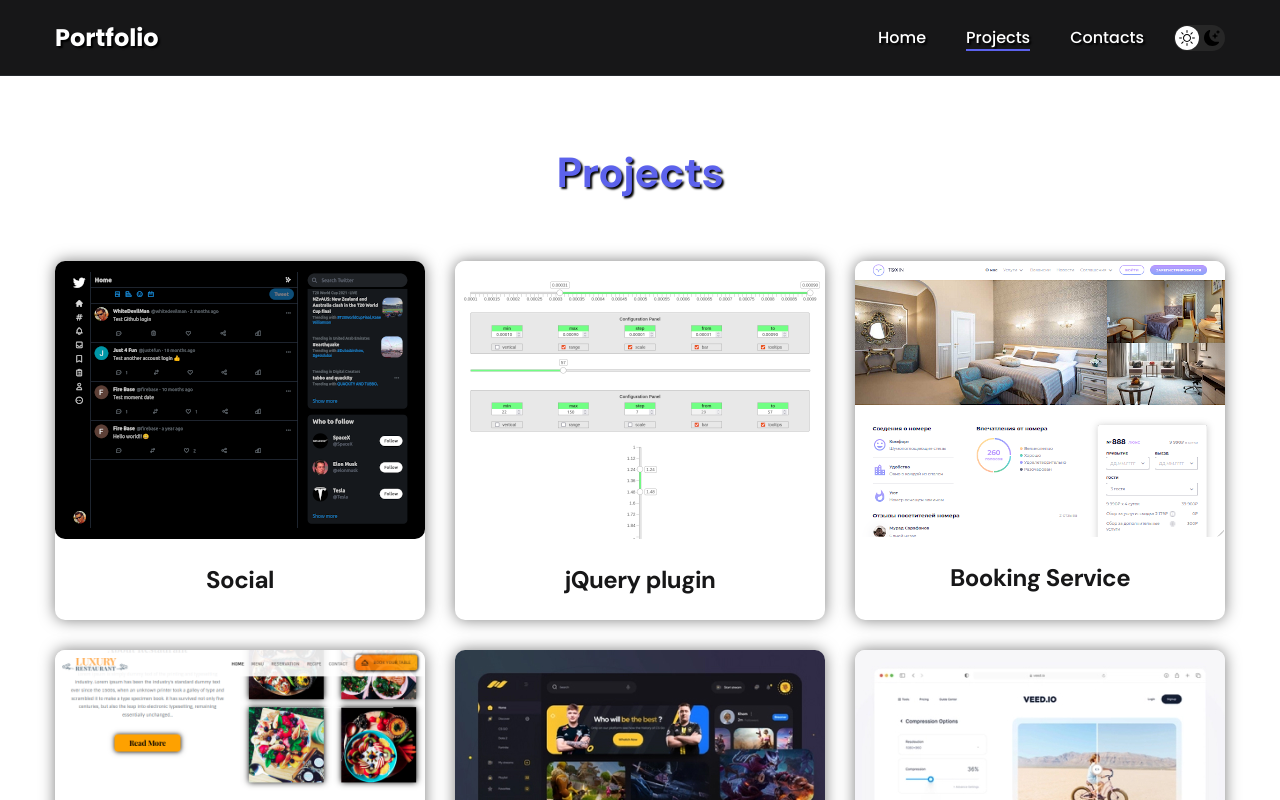
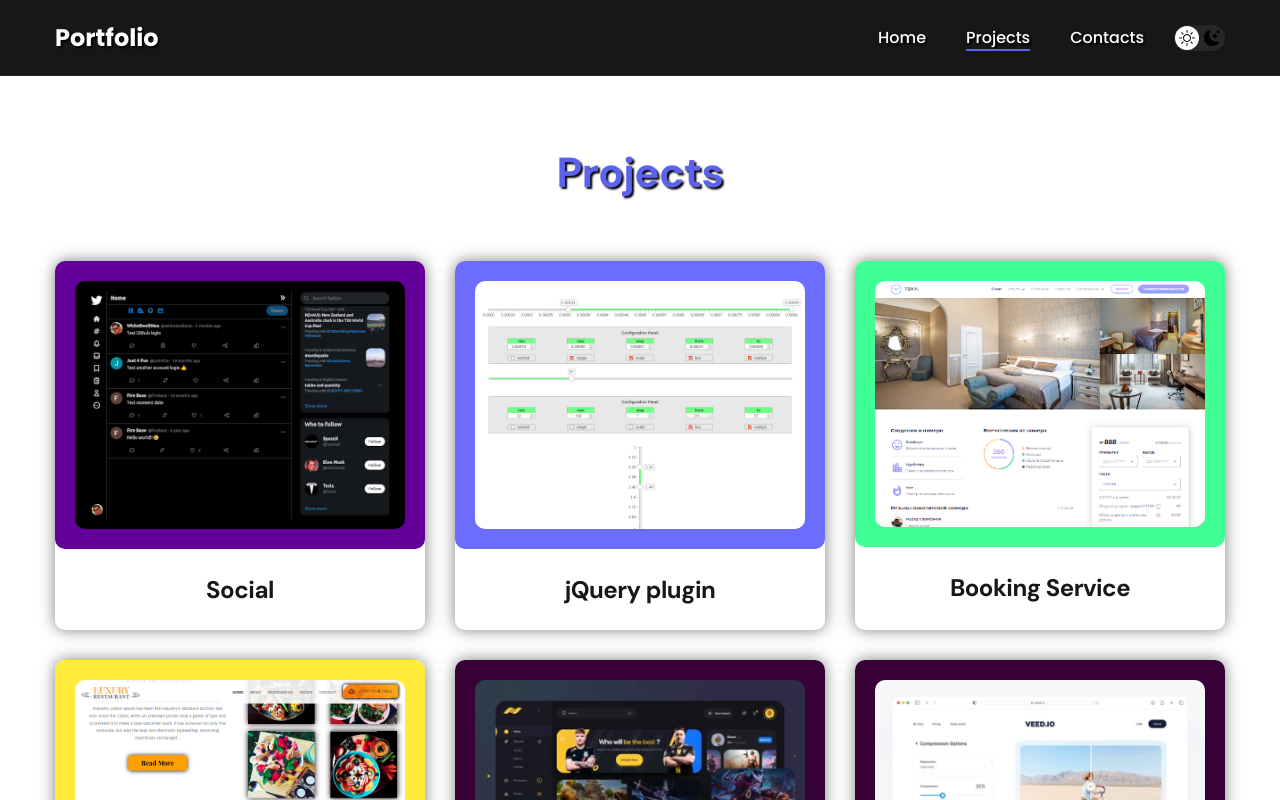
Before and after one commit to Michael3468/react-portfolio, a React (Create React App) app: page /projects in a window 1280 px wide. Shown: the top 800 px of the page. Built offline with nearby package versions, Linux system fonts and the light colour scheme; the HTML template or start-up script is replaced by a standard one.

Commit message:
refactor(project): add background to project image

```diff
--- a/src/assets/styles/main.css
+++ b/src/assets/styles/main.css
@@ -161,7 +161,6 @@ body {
 
 .project-details__cover {
   max-width: 100%;
-  margin-bottom: 40px;
 
   box-shadow: var(--box-shadow);
   border-radius: 10px;
--- a/src/components/Project/index.tsx
+++ b/src/components/Project/index.tsx
@@ -8,15 +8,20 @@ type Props = {
   title: string;
   img: string;
   index: number;
+  background: string;
 };
 
-const Project: FC<Props> = ({ title, img, index }) => (
+const Project: FC<Props> = ({ title, img, index, background }) => (
   <li
     className="project pulse-animation"
     style={!img ? { display: 'flex', alignItems: 'center' } : {}}
   >
     <NavLink to={`/project/${index}`}>
-      {img && <img src={img} alt={title} className="project__img" />}
+      {img && (
+        <div style={{ padding: 20, background, borderRadius: 10 }}>
+          <img src={img} alt={title} className="project__img" />
+        </div>
+      )}
       <h3 className="project__title">{title}</h3>
     </NavLink>
   </li>
--- a/src/pages/Project.tsx
+++ b/src/pages/Project.tsx
@@ -19,7 +19,16 @@ const Project = () => {
             {project.title}
           </h1>
 
-          <img src={project.bigImg} alt={project.title} className="project-details__cover" />
+          <div
+            style={{
+              padding: 20,
+              marginBottom: 40,
+              background: `${project.background}`,
+              borderRadius: 10,
+            }}
+          >
+            <img src={project.bigImg} alt={project.title} className="project-details__cover" />
+          </div>
 
           <div className="project-details__desc text-shadow">
             <p>{`Skills: ${project.skills}`}</p>
--- a/src/pages/Projects.tsx
+++ b/src/pages/Projects.tsx
@@ -10,7 +10,13 @@ const Projects = () => (
       </h2>
       <ul className="projects">
         {projects.map((project, index) => (
-          <Project key={project.title} title={project.title} img={project.img} index={index} />
+          <Project
+            key={project.title}
+            title={project.title}
+            img={project.img}
+            index={index}
+            background={project.background}
+          />
         ))}
       </ul>
     </div>
```
